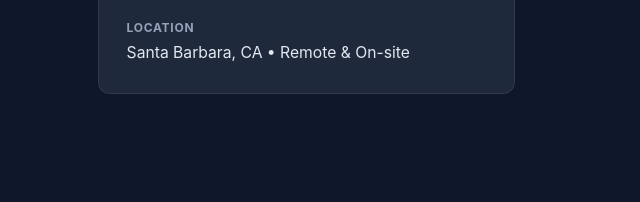
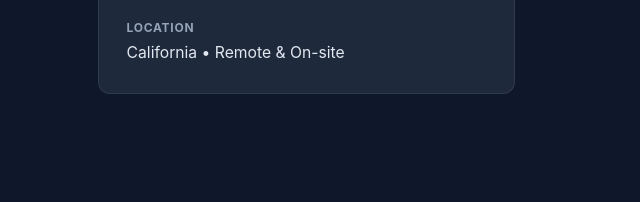
Before and after one commit to certendev/website, a plain HTML site: page index.html in a window 1280 px wide. Shown: the part 2183-2385 px from the top of the page, 621-1261 px from the left. Drawn offline with Linux system fonts and the light colour scheme.

Commit message:
Update location from Santa Barbara to California

```diff
--- a/index.html
+++ b/index.html
@@ -1002,7 +1002,7 @@
         -->
         <div class="contact-item">
           <strong>Location</strong>
-          <span>Santa Barbara, CA • Remote &amp; On-site</span>
+          <span>California • Remote &amp; On-site</span>
         </div>
       </div>
     </div>
```
